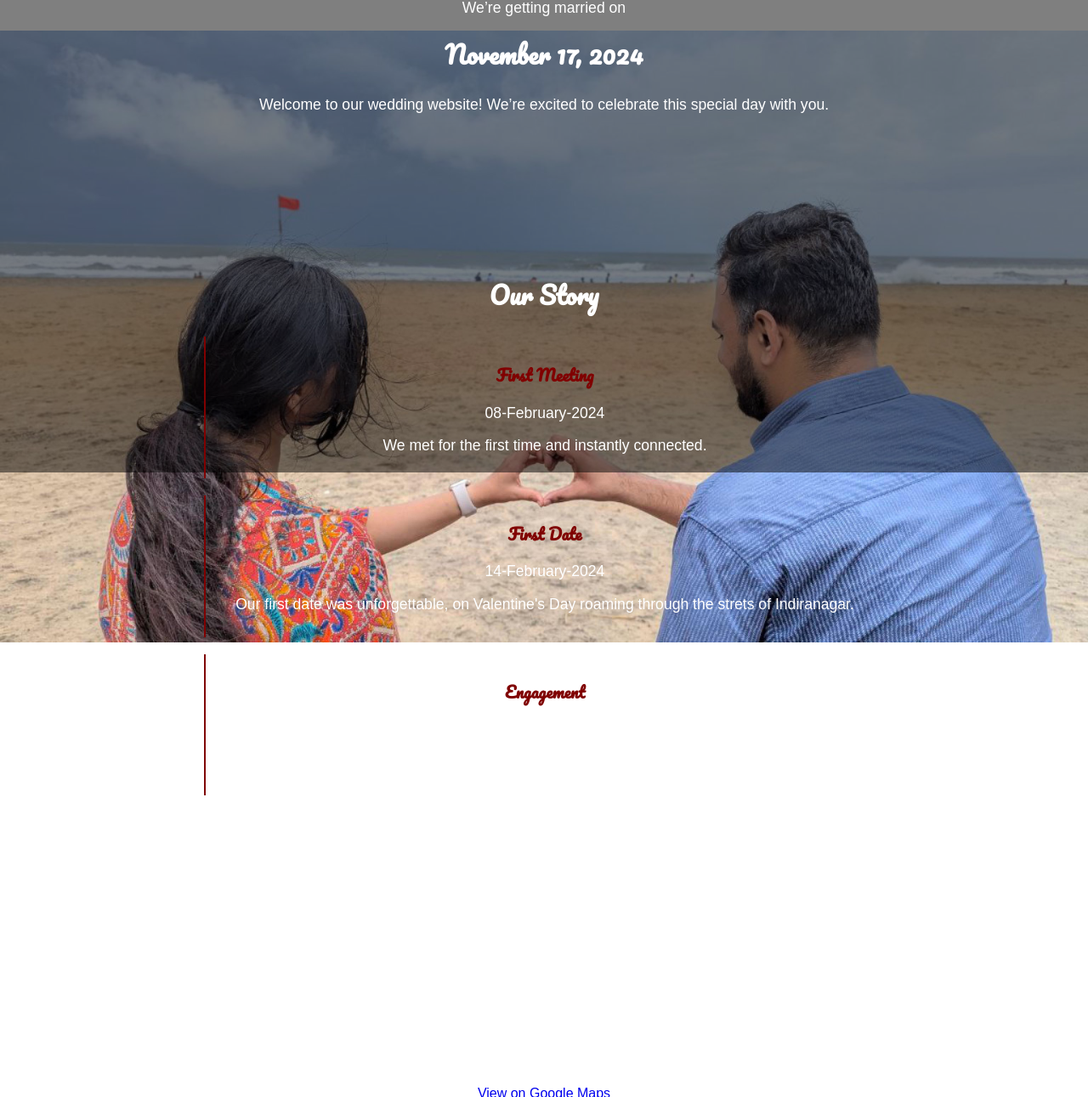
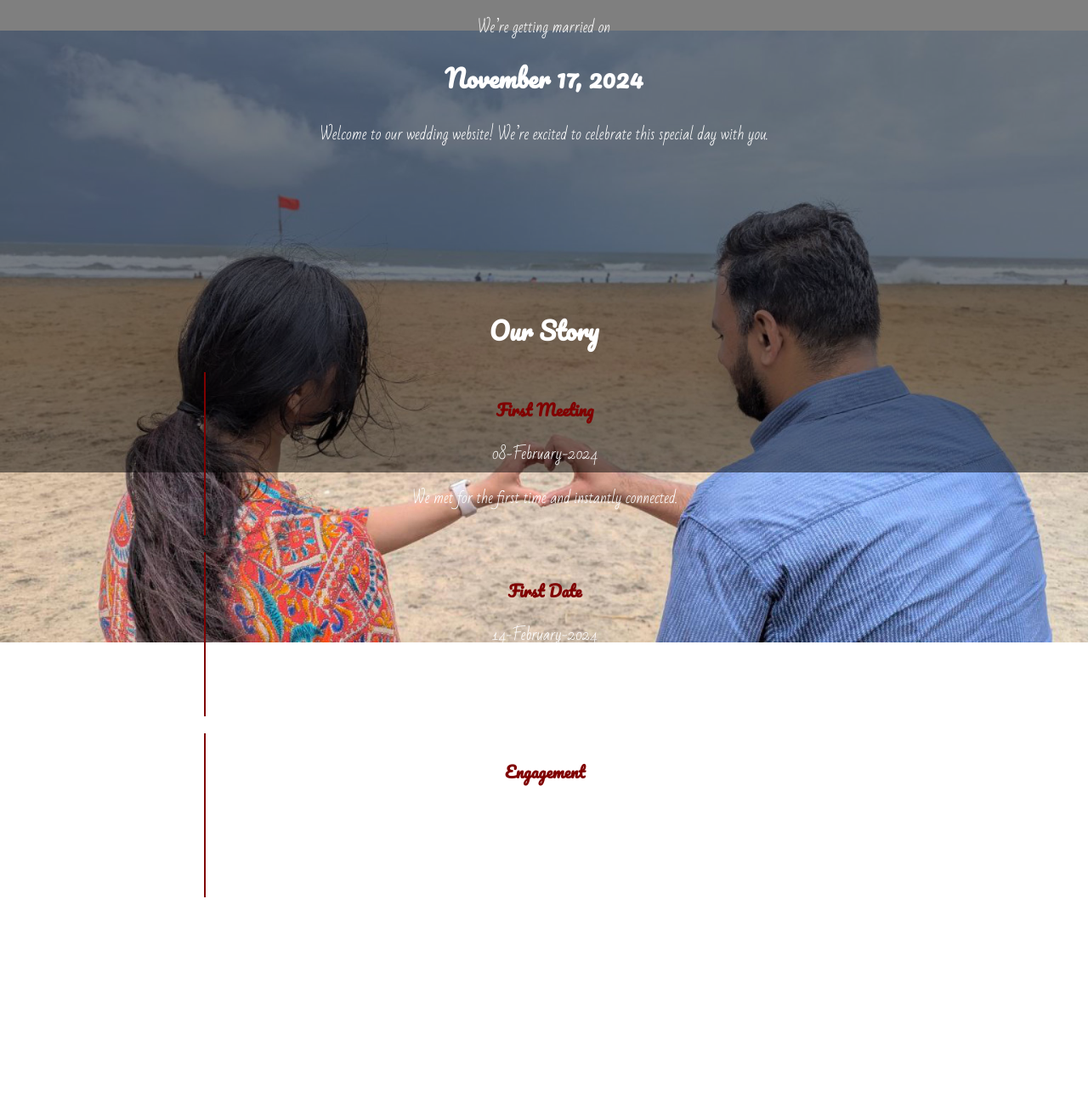
Before and after one commit to greyfoot/wedding, a plain HTML site: page index.html in a window 1280 px wide. Shown: the part 244-1535 px from the top of the page at 85% size. Drawn offline with Linux system fonts and the light colour scheme; a script that the page names is missing.

Commit message:
Added hashtag and changed the font for paragrapher

```diff
--- a/index.html
+++ b/index.html
@@ -5,6 +5,7 @@
     <meta name="viewport" content="width=device-width, initial-scale=1.0">
     <title>Vijayatha & Srikanth's Wedding</title>
     <link href="https://fonts.googleapis.com/css2?family=Pacifico&display=swap" rel="stylesheet">
+    <link href="https://fonts.googleapis.com/css2?family=Bad+Script&display=swap" rel="stylesheet">
     <link rel="stylesheet" href="styles.css">
 </head>
 <body>
@@ -12,12 +13,12 @@
     <!-- Homepage / Welcome Section -->
     <section id="home">
         <div class="container">
-            <div class="logo">V & S</div>
+            <img src="logo.png" class="logo">
             <h1>Vijayatha & Srikanth</h1>
-            <p>We’re getting married on</p>
+            <p class="bad-script-regular">We’re getting married on</p>
             <h2>November 17, 2024</h2>
             <div id="countdown"></div>
-            <p>Welcome to our wedding website! We’re excited to celebrate this special day with you.</p>
+            <p class="bad-script-regular">Welcome to our wedding website! We’re excited to celebrate this special day with you.</p>
         </div>
     </section>
 
@@ -28,18 +29,18 @@
             <div class="timeline">
                 <div class="event">
                     <h3>First Meeting</h3>
-                    <p>08-February-2024</p>
-                    <p>We met for the first time and instantly connected.</p>
+                    <p class="bad-script-regular">08-February-2024</p>
+                    <p class="bad-script-regular">We met for the first time and instantly connected.</p>
                 </div>
                 <div class="event">
                     <h3>First Date</h3>
-                    <p>14-February-2024</p>
-                    <p>Our first date was unforgettable, on Valentine's Day roaming through the strets of Indiranagar.</p>
+                    <p class="bad-script-regular">14-February-2024</p>
+                    <p class="bad-script-regular">Our first date was unforgettable, on Valentine's Day roaming through the streets of Indiranagar.</p>
                 </div>
                 <div class="event">
                     <h3>Engagement</h3>
-                    <p>25-February-2024</p>
-                    <p>Our families got together to make the relationship official and set the date for the wedding.</p>
+                    <p class="bad-script-regular">25-February-2024</p>
+                    <p class="bad-script-regular">Our families got together to make the relationship official and set the date for the wedding.</p>
                 </div>
             </div>
         </div>
@@ -49,8 +50,8 @@
     <section id="details">
         <div class="container">
             <h2>Wedding Details</h2>
-            <p>Date: November 17, 2024</p>
-            <p>Location: Sharada Kalyana Mantapa, Udupi</p>
+            <p class="bad-script-regular">Date: November 17, 2024</p>
+            <p class="bad-script-regular">Location: Sharada Kalyana Mantapa, Udupi</p>
             <a href="https://g.co/kgs/sfbzejG" target="_blank">View on Google Maps</a>
         </div>
     </section>
@@ -61,11 +62,11 @@
             <h2>Schedule of Events</h2>
             <div class="schedule-item">
                 <h3>Ceremony</h3>
-                <p>10:00 AM - Main Hall</p>
+                <p class="bad-script-regular">10:00 AM - Main Hall</p>
             </div>
             <div class="schedule-item">
                 <h3>Reception</h3>
-                <p>1:00 PM - Reception Hall</p>
+                <p class="bad-script-regular">1:00 PM - Reception Hall</p>
             </div>
         </div>
     </section>
--- a/styles.css
+++ b/styles.css
@@ -153,3 +153,15 @@ body::before {
 h1, h2, h3 {
   font-family: "Pacifico", cursive;
 }
+
+.logo {
+  width: 150px; /* Ensure 'px' is included */
+  height: auto;
+  margin-bottom: 20px;
+}
+
+.bad-script-regular {
+  font-family: "Bad Script", cursive;
+  font-weight: 400;
+  font-style: normal;
+}
```
Also changed, not shown: logo.png (added).
